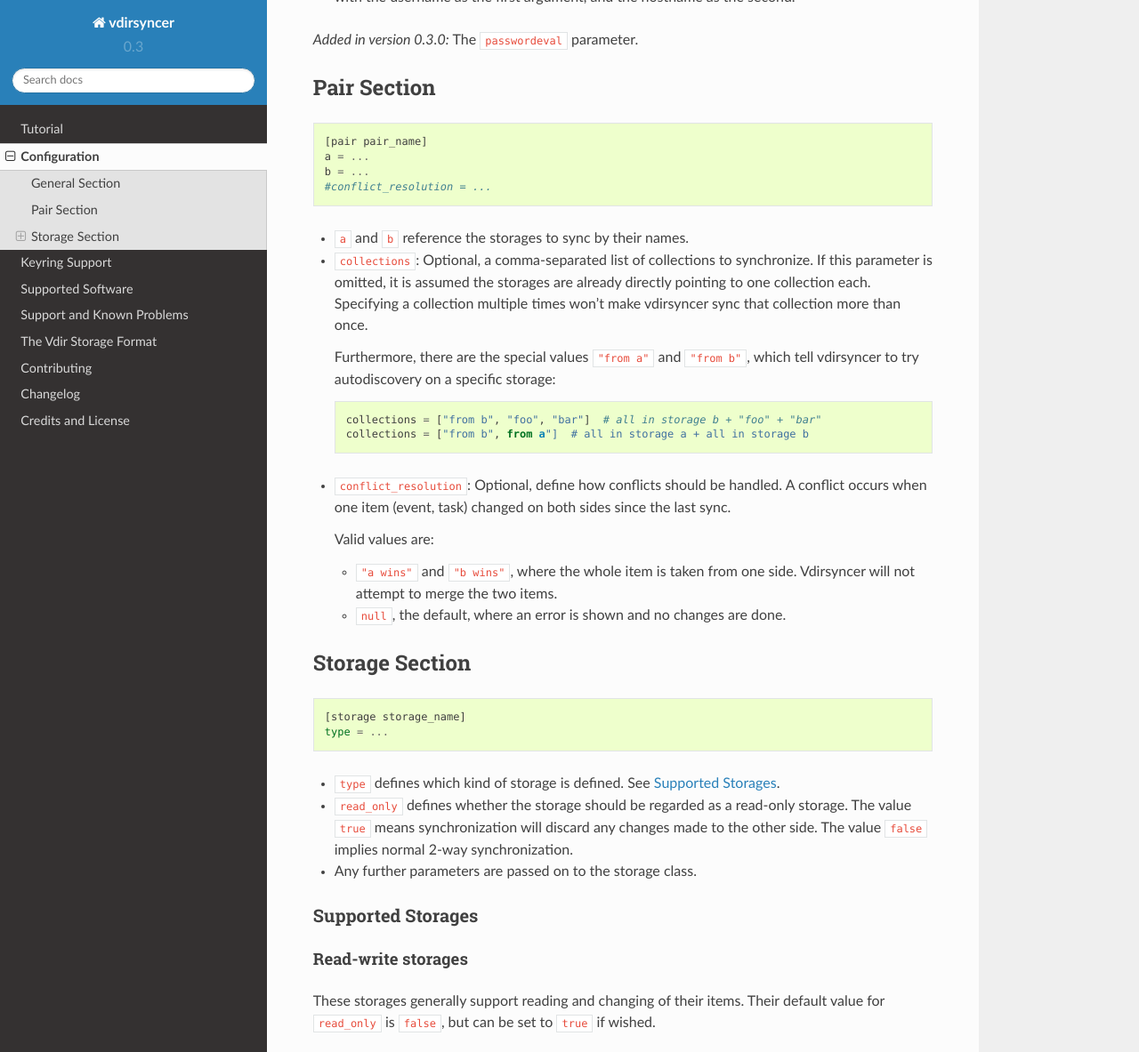
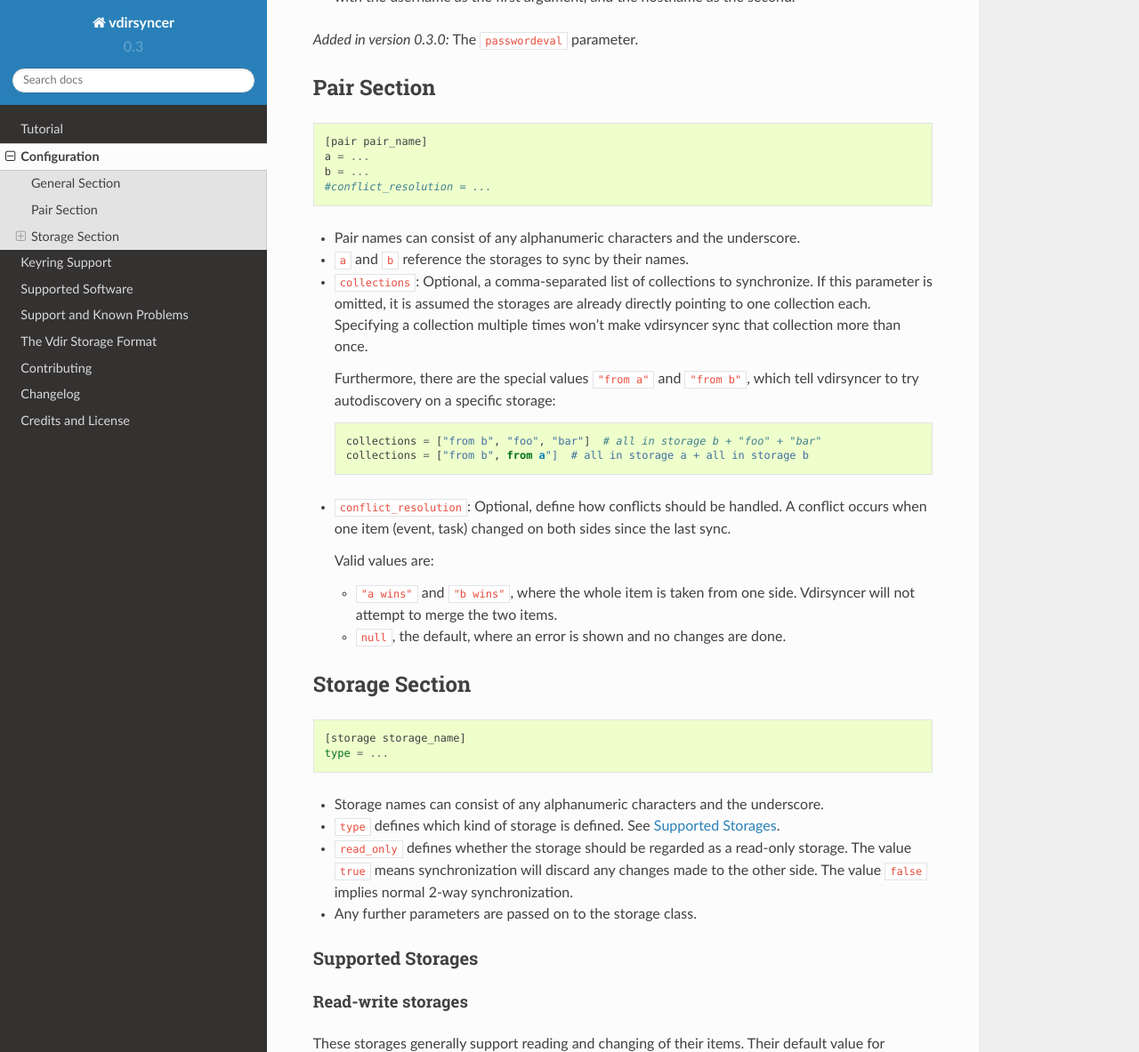
Before and after one commit to pimutils/vdirsyncer, a Sphinx documentation site: the page built from docs/config.rst, in a window 1280 px wide and 1400 px high, scrolled down 702 px, cut to the strip 0-1183 px from the top of the window. Shown: the whole strip at 89% size. Built offline with Sphinx 7.4.7 and the Read the Docs theme 2.0.0, drawn with Linux system fonts in a browser that asks for light colours.

Commit message:
Add docs about new restriction

```diff
--- a/docs/config.rst
+++ b/docs/config.rst
@@ -51,6 +51,8 @@
     b = ...
     #conflict_resolution = ...
 
+- Pair names can consist of any alphanumeric characters and the underscore.
+
 - ``a`` and ``b`` reference the storages to sync by their names.
 
 - ``collections``: Optional, a comma-separated list of collections to
@@ -83,6 +85,8 @@
 
     [storage storage_name]
     type = ...
+
+- Storage names can consist of any alphanumeric characters and the underscore.
 
 - ``type`` defines which kind of storage is defined. See :ref:`storages`.
 
```
